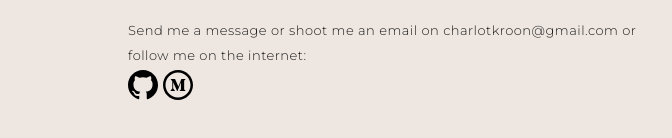
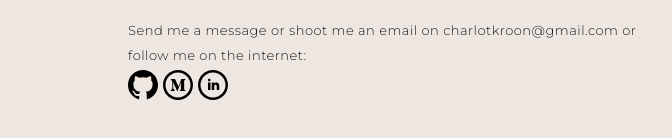
Before and after one commit to charliekroon/portfolio, a Next.js app: page /contact in a window 1280 px wide. Shown: the part 344-482 px from the top of the page, without its empty margins (0-672 px from the left). Built offline with nearby package versions, Linux system fonts and the light colour scheme.

Commit message:
add linkedin

```diff
--- a/pages/contact.tsx
+++ b/pages/contact.tsx
@@ -50,6 +50,9 @@ export default function Contact() {
 						</Link>{" "}
 						<Link href="https://medium.com/@charliekroon">
 							<Image src="/medium.svg" height={30} width={30} alt="medium" />
+						</Link>{" "}
+						<Link href="https://www.linkedin.com/in/charliekroon/">
+							<Image src="/linkedin.svg" height={30} width={30} alt="medium" />
 						</Link>
 					</Icon>
 				</Text>
```
Also changed, not shown: public/linkedin.svg (added).
